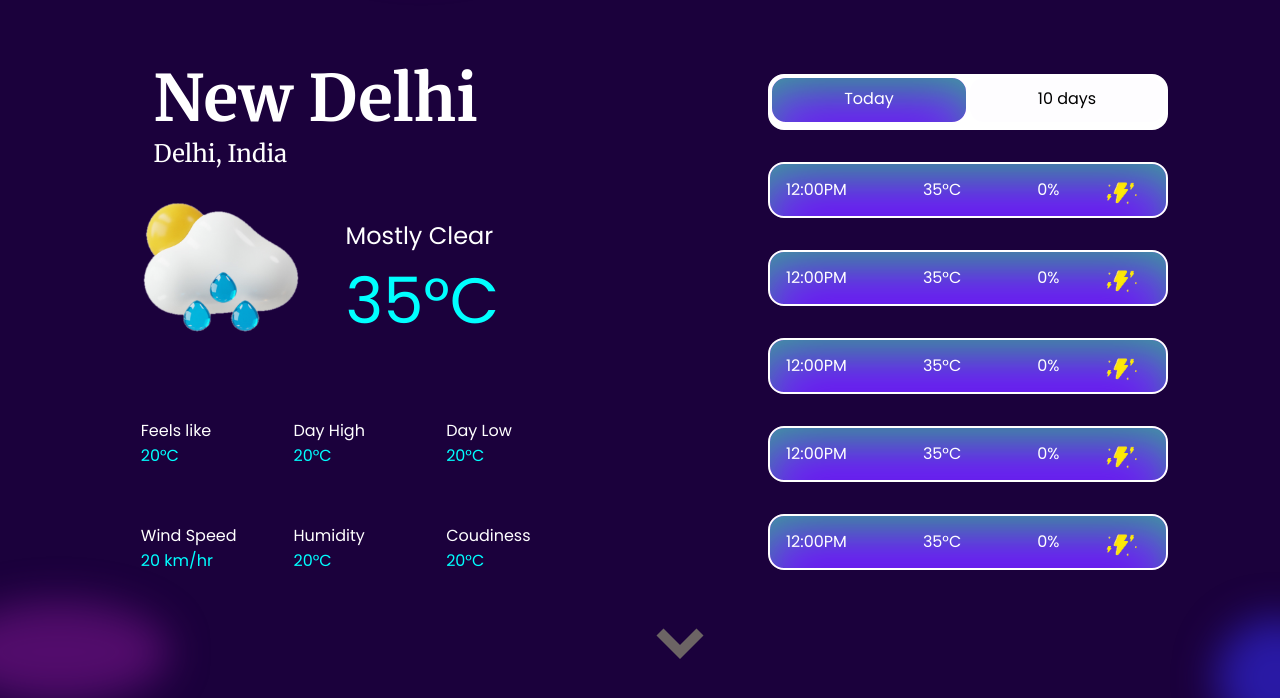
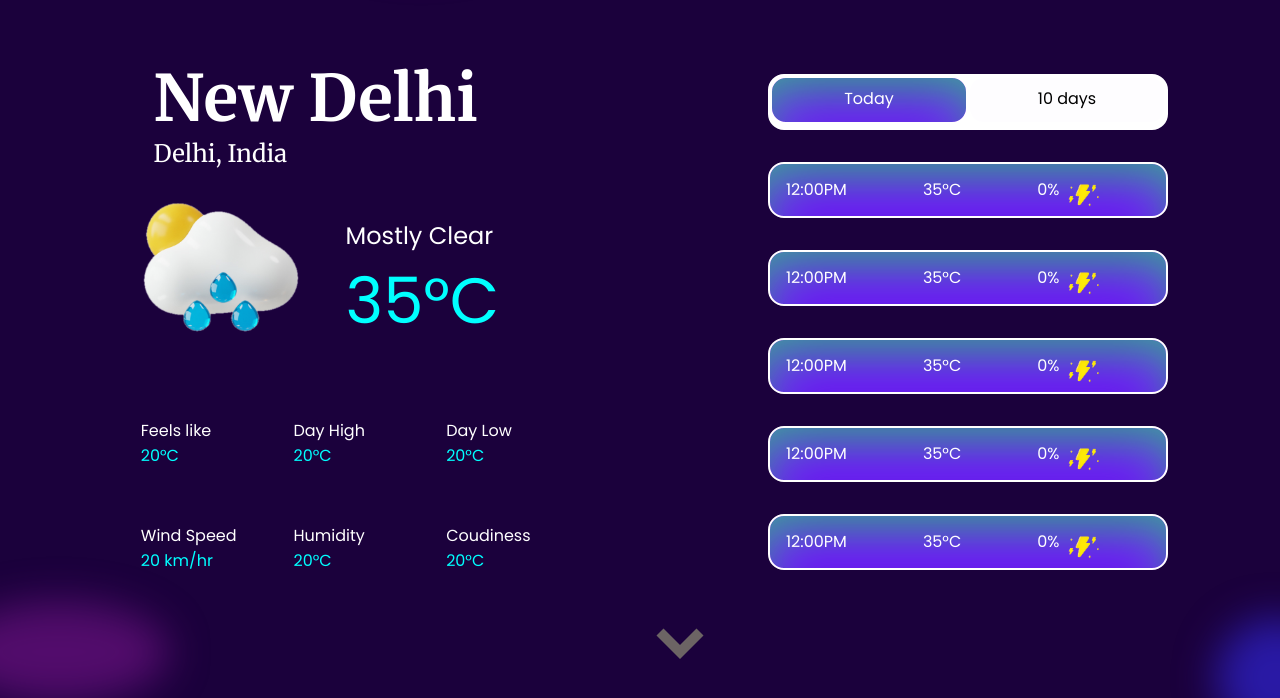
Before and after one commit to invtfl-bharti/Weather-App, a plain HTML site: page index.html in a window 1280 px wide. Shown: the part 102-800 px from the top of the page. Drawn offline with nearby package versions, Linux system fonts and the light colour scheme.

Commit message:
changes made

```diff
--- a/style.css
+++ b/style.css
@@ -287,11 +287,11 @@ body {
 
 .image2{
     position: absolute;
-    margin-top: -10px;
+    margin-top: -8px;
     height: 3rem;
     width: 4rem;
     position: absolute;
-    left: 25%;
+    left: 22%;
 
 }
 
```
